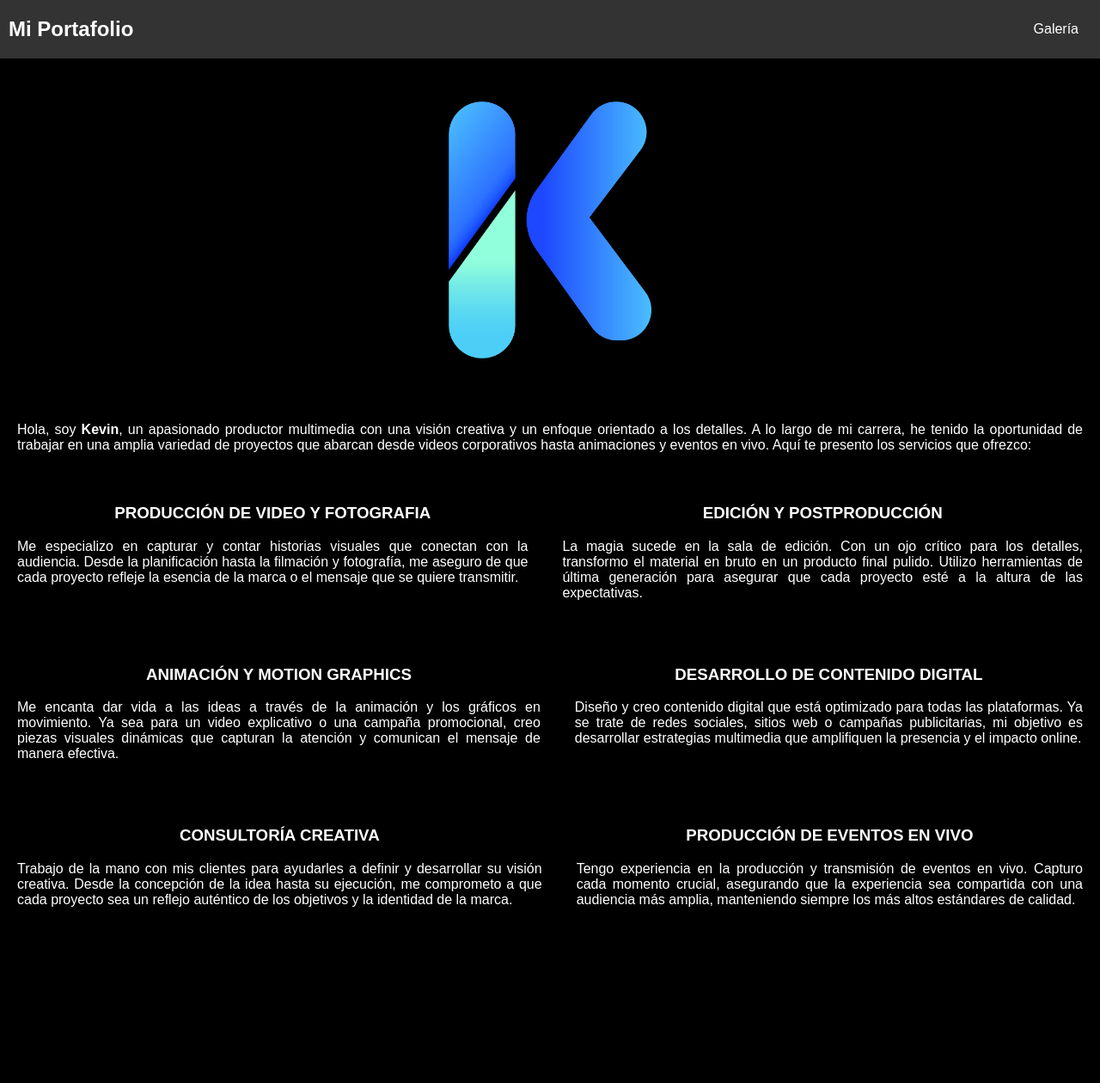
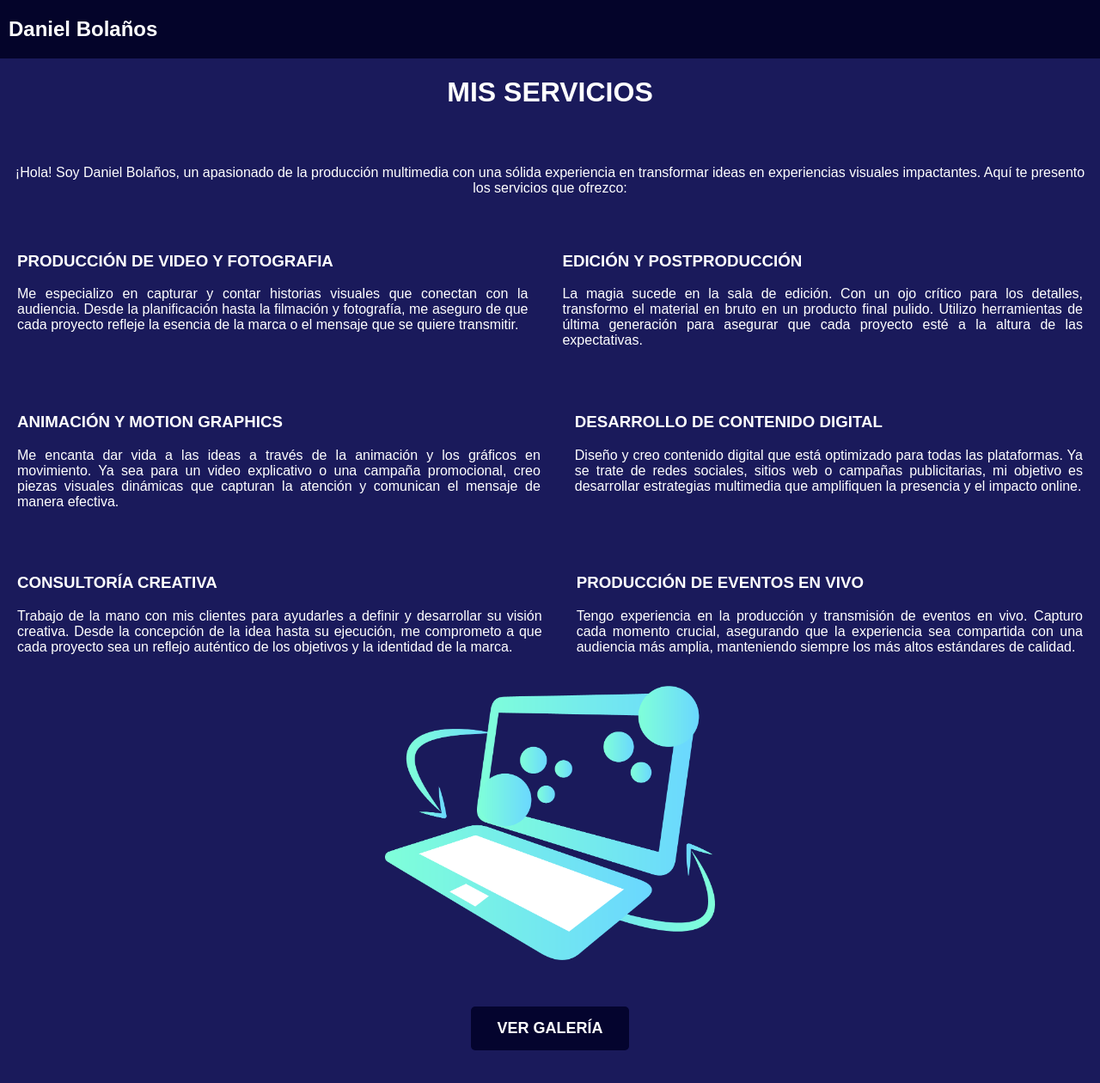
Before and after one commit to kevin141333/kevin141333.github.io, a plain HTML site: page index.html in a window 1280 px wide. Shown: the whole page at 86% size. Before the commit the page ends 1092 px from the top, so only its background shows below. Drawn offline with Linux system fonts and the light colour scheme.

Commit message:
commit luigi

```diff
--- /dev/null
+++ b/galeria.css
@@ -0,0 +1,98 @@
+body {
+    color: #ffffff;
+    background-color: #04042e;
+    font-family: 'Poppins', sans-serif;
+
+}
+
+img {
+    display: block;
+    max-width: 100%;
+    height: auto;
+    border-radius: 20px;
+    transition: transform 0.3s ease, box-shadow 0.3s ease;
+}
+
+.gallery {
+    padding: 100px 0;
+    background-color: #07073e;
+    text-align: center;
+}
+
+.gallery h2 {
+    font-size: 36px;
+    margin-bottom: 40px;
+    color: #ffffff;
+}
+
+.gallery .grid {
+    display: grid;
+    grid-template-columns: repeat(auto-fit, minmax(250px, 1fr));
+    gap: 20px;
+}
+
+/* Estilos para los elementos de la cuadrícula */
+.gallery .grid-item {
+    overflow: hidden;
+    border-radius: 10px;
+    box-shadow: 0px 4px 10px rgba(0, 0, 0, 0.3);
+    cursor: pointer;
+    transition: transform 0.3s ease, box-shadow 0.3s ease;
+    position: relative;
+}
+
+.gallery .grid-item::before {
+    content: '3342342Q';
+    display: block;
+    padding-top: 100%;
+}
+
+.gallery .grid-item img {
+    position: absolute;
+    top: 0;
+    left: 0;
+    width: 100%;
+    height: 100%;
+    object-fit: cover;
+    transition: transform 0.3s ease, opacity 0.3s ease;
+    border-radius: 10px;
+}
+
+.gallery .grid-item:hover {
+    transform: scale(1.05);
+    box-shadow: 0px 8px 20px rgba(0, 0, 0, 0.5);
+}
+
+
+
+.back-button {
+    display: inline-block;
+    padding: 15px 30px;
+    font-size: 18px;
+    font-weight: bold;
+    text-transform: uppercase;
+    color: #fff;
+    background-color: #3498db;
+    border: none;
+    border-radius: 5px;
+    text-decoration: none;
+    text-align: center;
+    transition: background-color 0.3s ease, transform 0.3s ease;
+    cursor: pointer;
+}
+
+.back-button:hover {
+    background-color: #2980b9;
+    transform: translateY(-3px);
+}
+
+.back-button:active {
+    background-color: #1f6398;
+    transform: translateY(0);
+}
+
+/* Estilos para la sección del botón (opcional) */
+.back-button-section {
+    text-align: center;
+    margin: 50px 0;
+}
--- a/index.html
+++ b/index.html
@@ -3,38 +3,25 @@
 <head>
     <meta charset="UTF-8">
     <meta name="viewport" content="width=device-width, initial-scale=1.0">
-    <title>KEVIN CRUZ</title>
-    <link rel="stylesheet" href="estilos.css">
-    <link  async rel="stylesheet" href="js/script.js">
-    <link rel="icon" href="kevin logo.png">
+    <title>MI PORTAFOLIOt</title>
+    <link rel="stylesheet" href="style.css">
+    <link rel="icon" href="5602503.png">
 </head>
 <body>
 
     <header>
         <nav class="navbar">
             <div class="nav-container">
-                <a href="index.html" class="nav-logo">Mi Portafolio</a>
-                <ul class="nav-menu">
-                    <li><a target="_blank" href="galeria.html">Galería</a></li>
-                </ul>
+                <a href="index.html" class="nav-logo">Daniel Bolaños</a>
             </div>
         </nav>
     </header>
 
+    <h1><b>MIS SERVICIOS</b></h1><br>
+    <p class="hola">¡Hola! Soy Daniel Bolaños, un apasionado de la producción multimedia con una sólida experiencia en transformar ideas en experiencias visuales impactantes. Aquí te presento los servicios que ofrezco:</p>
 
 
-     <div class="container-photo">
-        <img src="kevin logo.png" width="20%">
-     </div>
-
-
-    <div class="text-1">
-        <p>Hola, soy <b>Kevin</b>, un apasionado productor multimedia con una visión creativa y un enfoque orientado a los detalles. A lo largo de mi carrera, he tenido la oportunidad de trabajar en una amplia variedad de proyectos que abarcan desde videos corporativos hasta animaciones y eventos en vivo. Aquí te presento los servicios que ofrezco:</p>
-    </div>
-
-
-
-     <div class="container">
+    <div class="container">
         <div class="column-1">
             <h3>PRODUCCIÓN DE VIDEO Y FOTOGRAFIA</h3>
             <p>Me especializo en capturar y contar historias visuales que conectan con la audiencia. Desde la planificación hasta la filmación y fotografía, me aseguro de que cada proyecto refleje la esencia de la marca o el mensaje que se quiere transmitir. </p>
@@ -74,5 +61,15 @@
             <P>Tengo experiencia en la producción y transmisión de eventos en vivo. Capturo cada momento crucial, asegurando que la experiencia sea compartida con una audiencia más amplia, manteniendo siempre los más altos estándares de calidad.</P>
         </div>
      </div>
+
+     <img src="5602503.png" width="30%">
+
+     <section class="gallery-button-section">
+        <a target="_blank" href="galeria.html" class="gallery-button">Ver Galería</a>
+    </section>
+
+
+
+
 </body>
 </html>
--- /dev/null
+++ b/style.css
@@ -0,0 +1,85 @@
+body {
+    font-family: 'Poppins', sans-serif;
+    color: rgb(255, 255, 255);
+    background-color: rgb(26, 26, 91);
+    margin: 0px;
+    text-align: center;
+}
+
+h1 {
+    text-align: center;
+}
+
+.hola {
+    padding: 10px;
+    text-align: center;
+}
+
+header {
+    background-color: #04042a;
+    padding: 10px 0;
+}
+
+.nav-container {
+    display: flex;
+    justify-content: space-between;
+    align-items: center;
+    margin: auto;
+    padding: 10px;
+}
+
+.nav-logo {
+    color: #fff;
+    text-decoration: none;
+    font-size: 24px;
+    font-weight: bold;
+}
+
+
+
+.container{
+    display: flex;
+}
+
+.column-1 {
+text-align: justify;
+padding: 20px;
+}
+
+.column-2 {
+    text-align: justify;
+    padding: 20px;
+}
+
+
+.gallery-button {
+    display: inline-block;
+    padding: 15px 30px;
+    font-size: 18px;
+    font-weight: bold;
+    text-transform: uppercase;
+    color: #fff;
+    background-color: #04042e;
+    border: none;
+    border-radius: 5px;
+    text-decoration: none;
+    text-align: center;
+    transition: background-color 0.3s ease, transform 0.3s ease;
+    cursor: pointer;
+}
+
+.gallery-button:hover {
+    background-color: #3aa9fe;
+    transform: translateY(-5px);
+}
+
+.gallery-button:active {
+    background-color: #2839a9;
+    transform: translateY(0);
+}
+
+/* Estilos para la sección del botón (opcional) */
+.gallery-button-section {
+    text-align: center;
+    margin: 50px 0;
+}
```
Also changed, not shown: galeria.html (+12 -18 lines), 1.jpeg (added), 2.jpeg (added), 3.jpeg (added), 4.jpeg (added), 5.jpeg (added), 5602503.png (added).
